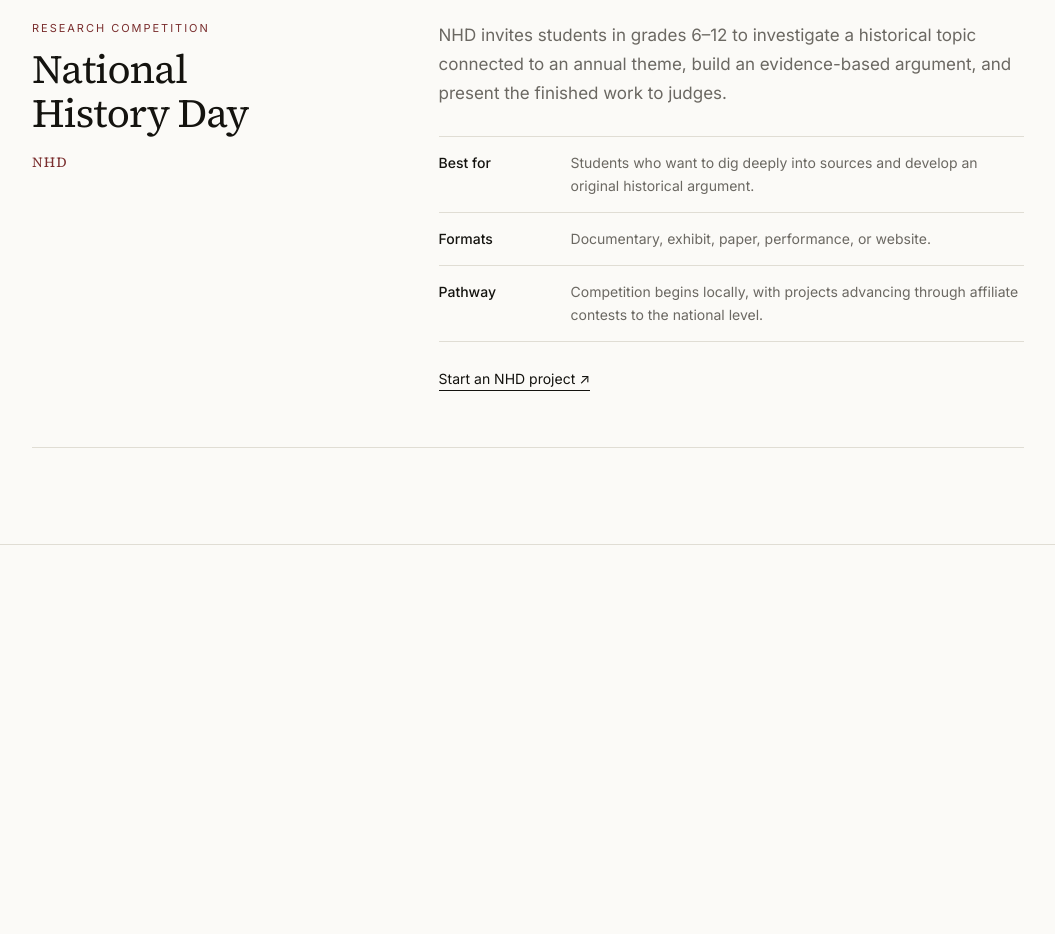
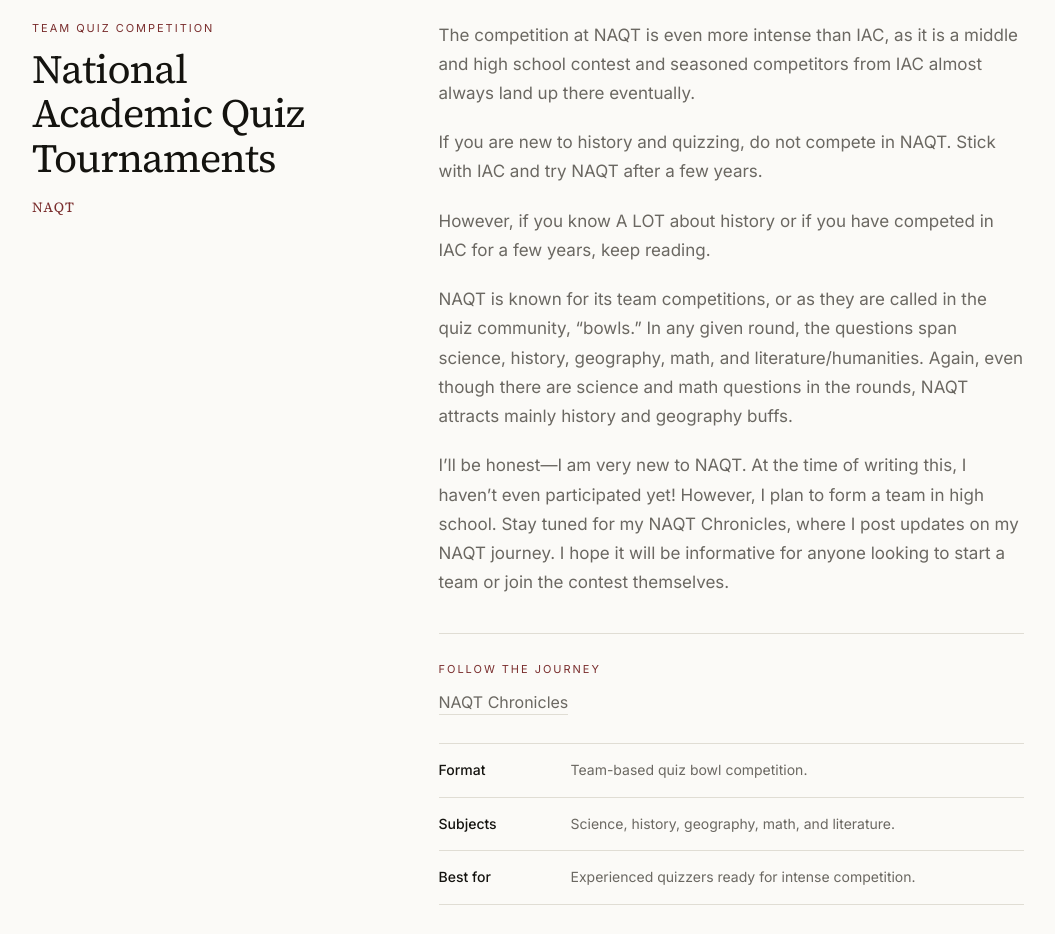
Before and after one commit to anushkagarg100/historyteen, a Next.js app: page /competitions in a window 1280 px wide. Shown: the part 2340-3274 px from the top of the page, without its empty margins (112-1167 px from the left). Before the commit the page ends 2885 px from the top, so only its background shows below. Built offline with nearby package versions, Linux system fonts and the light colour scheme.

Commit message:
Add NAQT competition guide

```diff
--- a/app/competitions/page.tsx
+++ b/app/competitions/page.tsx
@@ -1,4 +1,5 @@
 import type { Metadata } from "next";
+import Link from "next/link";
 import styles from "../page.module.css";
 import SiteHeader from "../site-header";
 
@@ -93,24 +94,20 @@
                   </p>
                   <ul>
                     <li>
-                      <a
-                        className={styles.placeholderLink}
-                        href="#"
-                        aria-disabled="true"
-                        tabIndex={-1}
+                      <Link
+                        className={styles.resourceLink}
+                        href="/competitions/coming-soon"
                       >
                         My IAC Experience
-                      </a>
+                      </Link>
                     </li>
                     <li>
-                      <a
-                        className={styles.placeholderLink}
-                        href="#"
-                        aria-disabled="true"
-                        tabIndex={-1}
+                      <Link
+                        className={styles.resourceLink}
+                        href="/competitions/coming-soon"
                       >
                         The Complete IAC Strategy Guide
-                      </a>
+                      </Link>
                     </li>
                   </ul>
                 </div>
@@ -136,6 +133,82 @@
                   rel="noreferrer"
                 >
                   Explore IAC competitions <span aria-hidden="true">↗</span>
+                </a>
+              </div>
+            </section>
+
+            <section className={styles.competitionSection}>
+              <div>
+                <p className={styles.kicker}>Team quiz competition</p>
+                <h2>National Academic Quiz Tournaments</h2>
+                <p className={styles.competitionName}>NAQT</p>
+              </div>
+              <div className={styles.competitionDetails}>
+                <p>
+                  The competition at NAQT is even more intense than IAC, as it
+                  is a middle and high school contest and seasoned competitors
+                  from IAC almost always land up there eventually.
+                </p>
+                <p>
+                  If you are new to history and quizzing, do not compete in
+                  NAQT. Stick with IAC and try NAQT after a few years.
+                </p>
+                <p>
+                  However, if you know A LOT about history or if you have
+                  competed in IAC for a few years, keep reading.
+                </p>
+                <p>
+                  NAQT is known for its team competitions, or as they are called
+                  in the quiz community, &ldquo;bowls.&rdquo; In any given round,
+                  the questions span science, history, geography, math, and
+                  literature/humanities. Again, even though there are science
+                  and math questions in the rounds, NAQT attracts mainly history
+                  and geography buffs.
+                </p>
+                <p>
+                  I&rsquo;ll be honest—I am very new to NAQT. At the time of
+                  writing this, I haven&rsquo;t even participated yet! However,
+                  I plan to form a team in high school. Stay tuned for my NAQT
+                  Chronicles, where I post updates on my NAQT journey. I hope it
+                  will be informative for anyone looking to start a team or join
+                  the contest themselves.
+                </p>
+
+                <div className={styles.competitionResources}>
+                  <p className={styles.kicker}>Follow the journey</p>
+                  <ul>
+                    <li>
+                      <Link
+                        className={styles.resourceLink}
+                        href="/competitions/coming-soon"
+                      >
+                        NAQT Chronicles
+                      </Link>
+                    </li>
+                  </ul>
+                </div>
+
+                <ul className={styles.competitionFacts}>
+                  <li>
+                    <strong>Format</strong>
+                    Team-based quiz bowl competition.
+                  </li>
+                  <li>
+                    <strong>Subjects</strong>
+                    Science, history, geography, math, and literature.
+                  </li>
+                  <li>
+                    <strong>Best for</strong>
+                    Experienced quizzers ready for intense competition.
+                  </li>
+                </ul>
+                <a
+                  className={styles.competitionLink}
+                  href="https://www.naqt.com/"
+                  target="_blank"
+                  rel="noreferrer"
+                >
+                  Explore NAQT competitions <span aria-hidden="true">↗</span>
                 </a>
               </div>
             </section>
--- a/app/page.module.css
+++ b/app/page.module.css
@@ -576,13 +576,17 @@
   margin-top: 12px;
 }
 
-.placeholderLink {
+.resourceLink {
   display: inline-block;
   padding-bottom: 2px;
   border-bottom: 1px solid var(--rule);
   color: var(--muted);
-  cursor: not-allowed;
-  pointer-events: none;
+  transition: color 0.15s ease, border-color 0.15s ease;
+}
+
+.resourceLink:hover {
+  color: var(--foreground);
+  border-color: var(--foreground);
 }
 
 .competitionFacts {
```
Also changed, not shown: app/competitions/coming-soon/page.tsx (added, +29 -0 lines).
